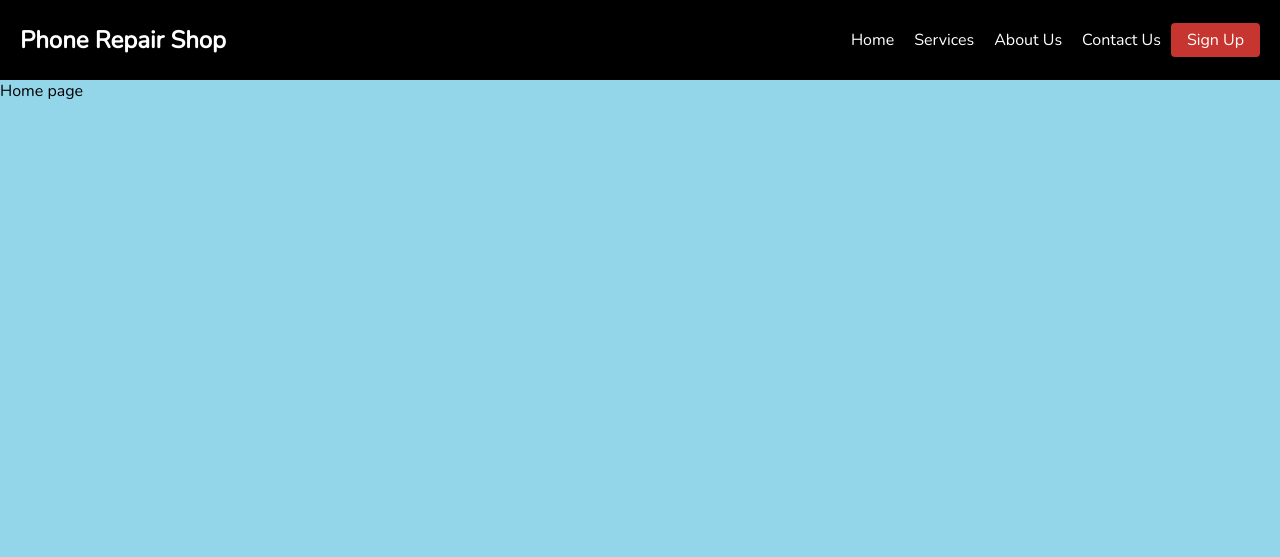
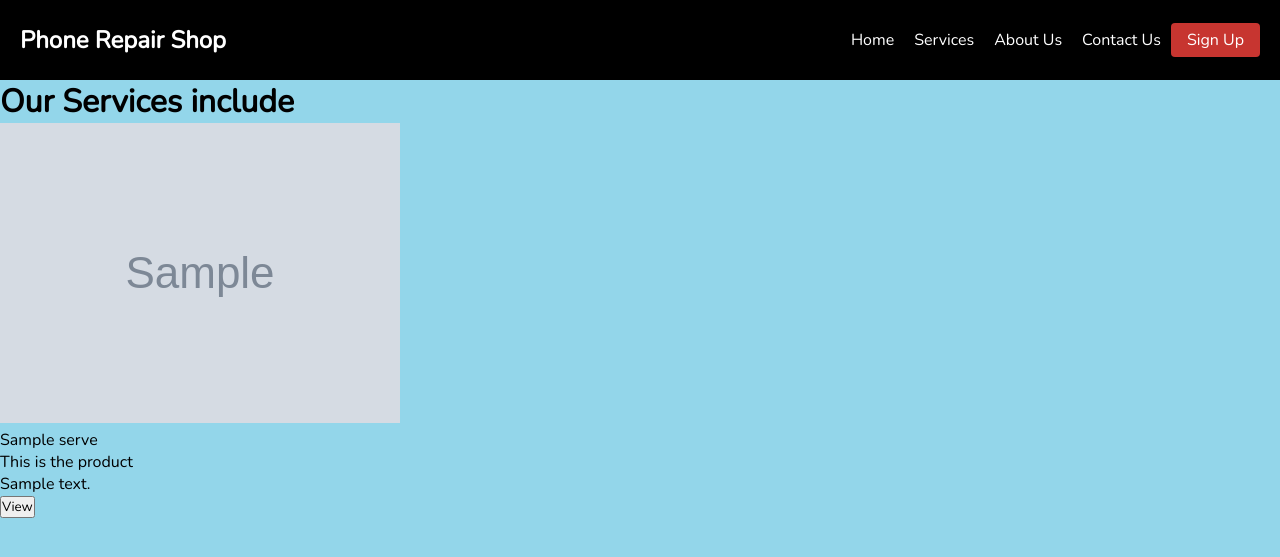
Before and after one commit to amcoolalphonce/PhoneRepairShop, a Django app: template store/templates/store/index.html in a window 1280 px wide. Shown: the top 557 px of the page. Run offline with Django 3.2, Linux system fonts and the light colour scheme; the template is opened without the code that fills it: most values are stand-ins (such as "Sample title", 1, 10 or a date in 2020); grey boxes marked "Sample" are stand-in pictures.

Commit message:
Update index.html

```diff
--- a/store/templates/store/index.html
+++ b/store/templates/store/index.html
@@ -1,5 +1,25 @@
 {% extends 'store/base.html' %}
 {% load static %}
+<link rel="stylesheet" href="{% static 'index.css' %}">
 {% block content %}
-Home page
+<h1>Our Services include</h1>
+
+<div class="main-container">
+        {% for serve  in services %}
+        <div class="card-container">
+                <img src= '{{ serve.service_image }} ' alt="">
+                <div class="card-detail">
+                        <div class="title">
+                                <p>{{ serve.service_name }}</p>
+                        </div>
+                        <div class="description">
+                                <span class="text"> This is the product</span>
+                                <p>{{ serve.service_description }}</p>
+                        </div>
+                </div>
+                <a href="{% url 'service' serve.service_name %}"><button class="view-product">View</button></a>
+        </div>
+        {%endfor%}
+</div>
+
 {% endblock content %}
```
